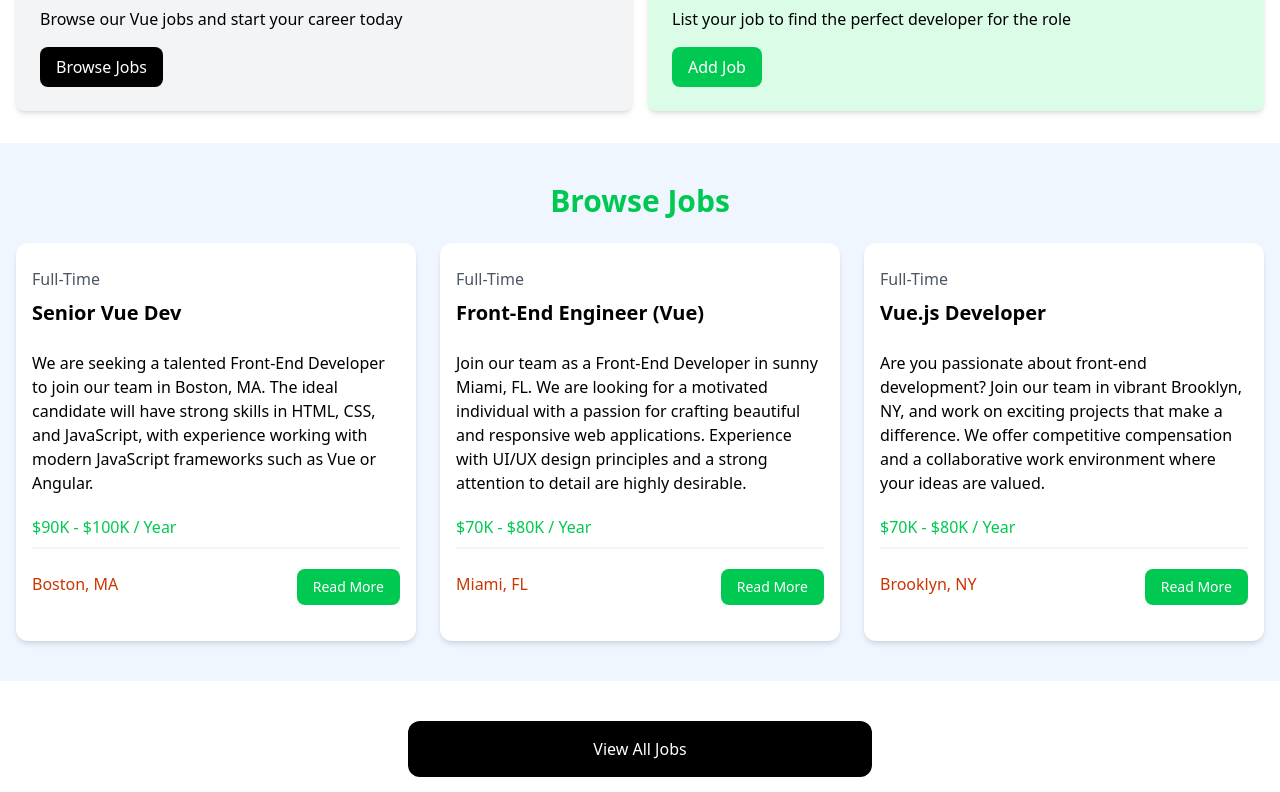
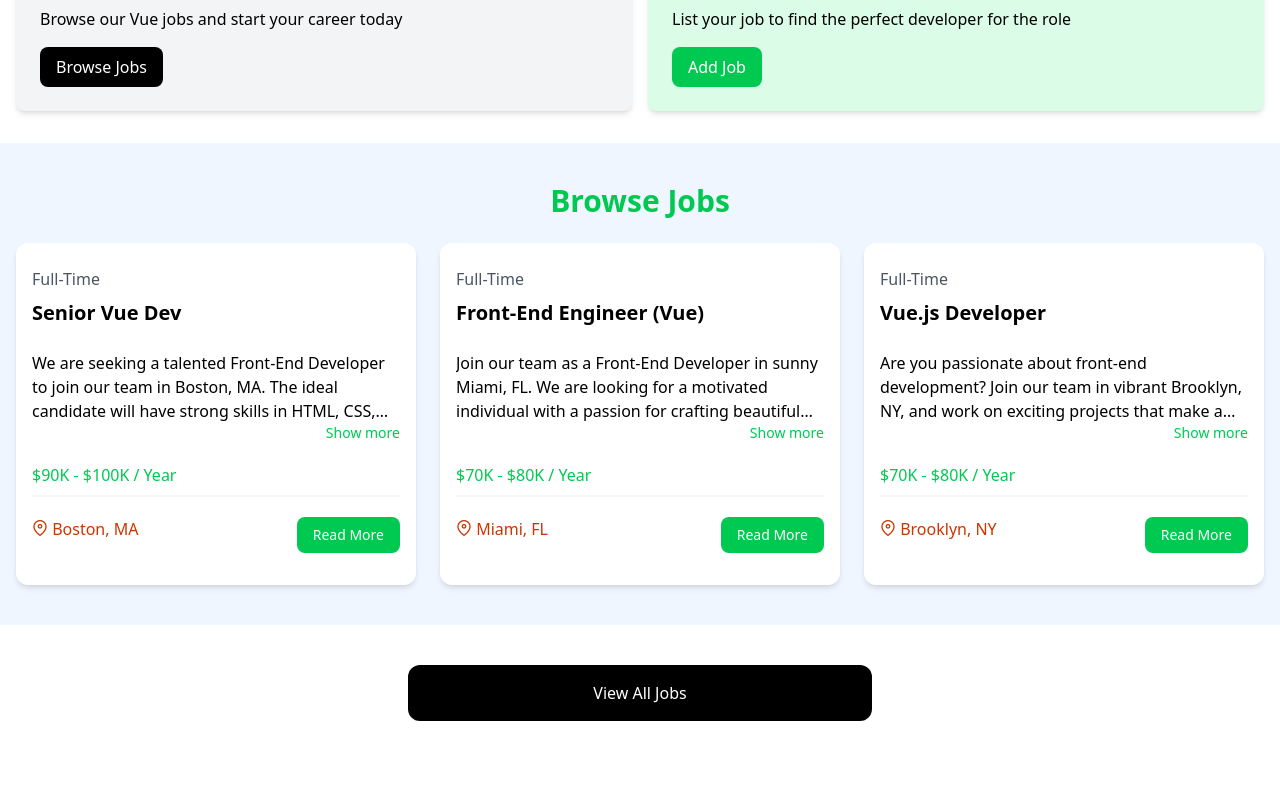
Before and after one commit to noroon/vue-project, a Vue app: page / in a window 1280 px wide. Shown: the part 466-1258 px from the top of the page. After the commit the page ends 1227 px from the top, so only its background shows below. Built offline with nearby package versions, Linux system fonts and the light colour scheme.

Commit message:
feat(jobCard): add line clamp and primeicons

```diff
--- a/package.json
+++ b/package.json
@@ -14,10 +14,12 @@
   },
   "dependencies": {
     "@tailwindcss/vite": "^4.1.18",
+    "primeicons": "^7.0.0",
     "tailwindcss": "^4.1.18",
     "vue": "^3.5.26"
   },
   "devDependencies": {
+    "@tailwindcss/line-clamp": "^0.4.4",
     "@tsconfig/node24": "^24.0.4",
     "@types/node": "^24.10.9",
     "@vitejs/plugin-vue": "^6.0.3",
--- a/src/assets/main.css
+++ b/src/assets/main.css
@@ -1 +1,2 @@
 @import 'tailwindcss';
+@import 'primeicons/primeicons.css';
--- a/src/components/JobCard.vue
+++ b/src/components/JobCard.vue
@@ -1,9 +1,12 @@
 <script setup lang="ts">
 import type { Job } from '@/types/job'
+import { ref } from 'vue'
 
-defineProps<{
+const { job } = defineProps<{
   job: Job
 }>()
+
+const showFullDescription = ref(false)
 </script>
 
 <template>
@@ -14,7 +17,18 @@ defineProps<{
         <h3 class="text-xl font-bold">{{ job.title }}</h3>
       </div>
 
-      <div class="mb-5">{{ job.description }}</div>
+      <div class="mb-5">
+        <div :class="showFullDescription ? '' : 'line-clamp-3'">
+          {{ job.description }}
+        </div>
+        <!-- don't show the button if job.description is less than 3 lines -->
+        <button
+          class="flex justify-self-end text-green-500 hover:text-green-600 text-sm"
+          @click="showFullDescription = !showFullDescription"
+        >
+          {{ showFullDescription ? 'Show less' : 'Show more' }}
+        </button>
+      </div>
 
       <h3 class="text-green-500 mb-2">{{ job.salary }} / Year</h3>
 
@@ -22,9 +36,10 @@ defineProps<{
 
       <div class="flex flex-col lg:flex-row justify-between mb-4">
         <div class="text-orange-700 mb-3">
-          <i class="fa-solid fa-location-dot text-lg"></i>
+          <i class="pi pi-map-marker"></i>
           {{ job.location }}
         </div>
+
         <a
           :href="'/job/' + job.id"
           class="h-[36px] bg-green-500 hover:bg-green-600 text-white px-4 py-2 rounded-lg text-center text-sm"
```
Also changed, not shown: .pnp.cjs, 1 other file (tests, documents, lock files or other folders).
